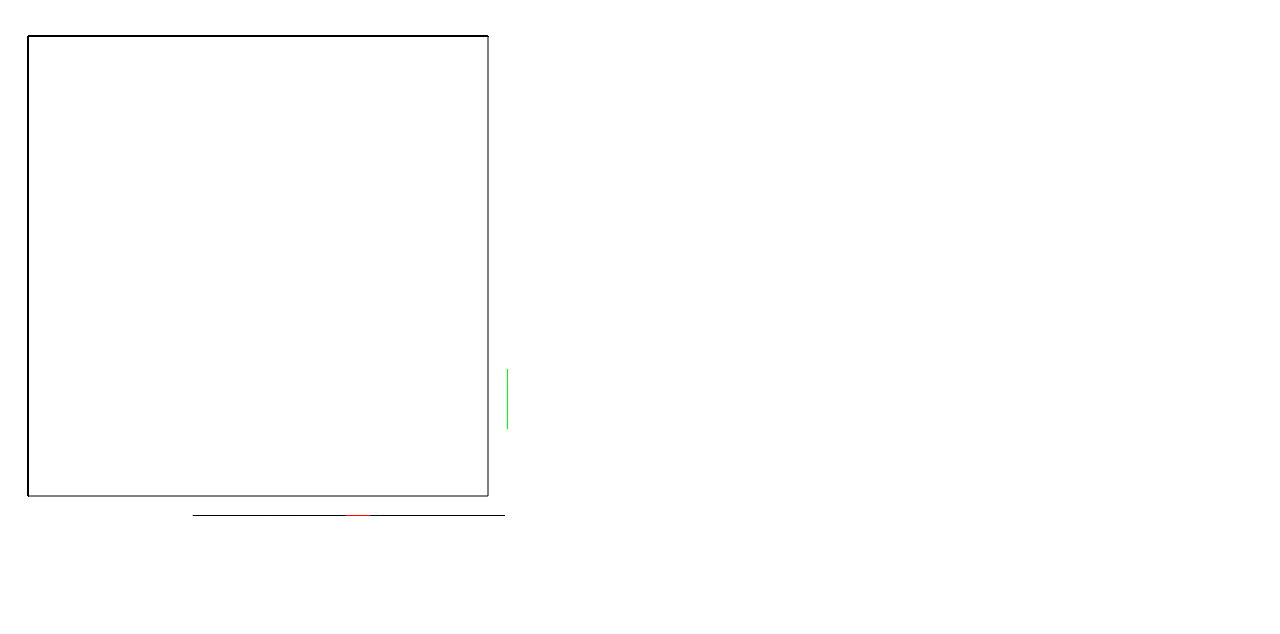
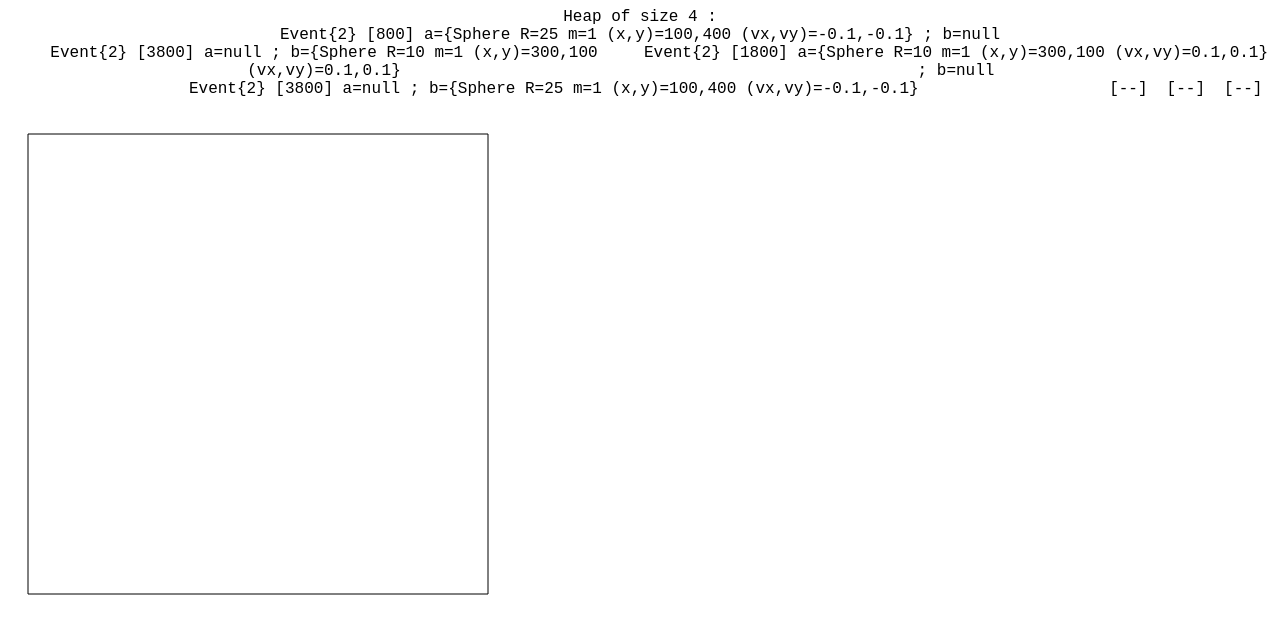
Before and after one commit to DbxDev/NBodySimulation, a plain HTML site: page index.html in a window 1280 px wide. Drawn offline with nearby package versions, Linux system fonts and the light colour scheme.

Commit message:
Sync commit : Work in progress

```diff
--- a/index.html
+++ b/index.html
@@ -13,6 +13,7 @@
 
             </ul>
         </div>
+		<div ><span id='valueDuration'></span></div>
 		<canvas id="my_canvas" width="500" height="500">
             Canvas is not supported by your browser.
         </canvas>
--- a/js/mainCanvas.js
+++ b/js/mainCanvas.js
@@ -18,18 +18,46 @@ window.onload = function()
 		STATIC_VALUES = new StaticValues(canvas);
 		InitBackground(context);
 
-        allSphere = new Array();
+        allSpheres = new Array();
 
         for (var i=0 ; i< 50 ; i++ ) {
-            allSphere[i] = new Sphere(2*i,1,50+2*i ,300 -3*i,0.1,0.15,3*(i%3),3*((i+1)%3)  ,3*((i+2)%3));
+            allSpheres[i] = new Sphere(2*i,1,50+2*i ,300 -3*i,0.1,0.15,3*(i%3),3*((i+1)%3)  ,3*((i+2)%3));
         }
-		sphere1 = new Sphere(10,1,50 ,50 ,0.1,0.15,255,0  ,0);
-        sphere2 = new Sphere(25,1,150 ,150 ,0.15,0.10,0  ,255,0);
-
-		var myInterval = setInterval(animate, STATIC_VALUES.DT);
+		sphere1 = new Sphere(10,1,300 ,100 ,0.1,0.1,255,0  ,0);
+        sphere2 = new Sphere(25,1,100 ,400 ,-0.1,-0.1  ,0  ,255,0);
+		console.log("BEGIN Sphere 1 & 2 in CM. Infinite value set to : " + STATIC_VALUES.INFINITE);
+		spheres = new Array(sphere1, sphere2);
+		CM = new CollisionManager(spheres);
+		for (var i=0 ; i< spheres.length ; i++ ) {
+			console.log("Predicting " + spheres[i]);
+			CM.predict(spheres[i],0);
+		}
+		$('body').prepend(CM.printable());
+		console.log("END Sphere 1 & 2 in CM");
+		// return;
+		var count=0;
+		while (count<100) {
+			console.log("Step "+count++);
+			next = CM.nextEvent();
+			console.log("New event : "+next);
+			console.log("Events in queue : " + CM.sizeEventList());
+			if (isNaN(next.time )) throw new Error("NAN TIME");
+			var timeElapse = 0;
+			// setInterval(animate(next.getDuration()), STATIC_VALUES.DT*1000); // ms expected here
+			CM.resolveEvent(next);
+			for (var i=0 ; i< spheres.length ; i++ ) {
+				spheres[i].Move(next.getDuration());
+				spheres[i].Draw(context);
+            }
+			setTimeout(function(){},1000);
+		}
+		var myInterval = setInterval(animate(100000), STATIC_VALUES.DT*1000);
 
 		/** animation function **/
-		function animate(){
+		function animate(duration){
+
+			// timeElapse+=STATIC_VALUES.DT;
+			// if (timeElapse >= duration) return;
 			// TODO Compute everything
 
 			// RAZ canvas
@@ -37,23 +65,26 @@ window.onload = function()
 
 			InitBackground(context)
 			// TODO : Draw everything
-			sphere1.Move(STATIC_VALUES.DT);
-			sphere1.Draw(context);
-            sphere2.Move(STATIC_VALUES.DT);
-            sphere2.Draw(context);
-            for (var i=0 ; i< 50 ; i++ ) {
-                allSphere[i].Move(STATIC_VALUES.DT);
-                allSphere[i].Draw(context);
+			for (var i=0 ; i< spheres.length ; i++ ) {
+                // spheres[i].Move(next.getDuration());
+                spheres[i].Draw(context);
             }
+
+            // for (var i=0 ; i< 50 ; i++ ) {
+                // allSpheres[i].Move(STATIC_VALUES.DT);
+                // allSpheres[i].Draw(context);
+            // }
+			// $('span#valueDuration').replaceWith(timeElapse);
+			// console.log("Time elapse : " + timeElapse);
         }
-
 }
 
 /* convention
-|-----> y
+
+o------> x
 |
-v
-x
+|
+\/y
 */
 function StaticValues(canvas) {
 	this.BORDER = 20;
@@ -64,7 +95,7 @@ function StaticValues(canvas) {
 	/** 1 unit of space = 10 px **/
 	this.UNIT_SPACE_TO_PX = 10;
 	/** dt **/
-	this.DT = 1000/80 // in ms
+	this.DT = 1/80 // in s
     /** Simulation vars **/
     this.INFINITE = 999999999;
 
@@ -94,6 +125,10 @@ function Sphere(radius, mass, x , y , vx , vy , r , g ,b){
 	this.vy = vy;
 	this.color = rgb(r,g,b);
     this.collision = 0; // number of collisions
+
+	this.toString = function(){
+		return "{Sphere R="+radius+" m="+mass+" (x,y)="+x+","+y+" (vx,vy)="+vx+","+vy+"}";
+	}
 }
 Sphere.prototype.Move = function(dt) {
 	this.x += this.vx * dt;
@@ -112,14 +147,32 @@ Sphere.prototype.Draw = function(context){
  */
 
 Sphere.prototype.TimeToHitVerticalWall = function(){
-    if (this.vx > 0) return (STATIC_VALUES.MAX_X_COORD - this.x) / this.vx;
-    if (this.vx < 0) return (this.x - STATIC_VALUES.MIN_X_COORD) / this.vx;
-    else return STATIC_VALUES.INFINITE;
+    if (this.vx > 0) {
+		console.log("[vx="+this.vx+">0] return "+ (STATIC_VALUES.MAX_X_COORD - this.x) / this.vx);
+		return (STATIC_VALUES.MAX_X_COORD - this.x) / this.vx;
+    }
+	else if (this.vx < 0) {
+		console.log("[vx="+this.vx+"<0] return "+ (this.x - STATIC_VALUES.MIN_X_COORD) / -this.vx);
+		return (this.x - STATIC_VALUES.MIN_X_COORD) / -this.vx;
+    }
+	else {
+		console.log("Else case return "+ STATIC_VALUES.INFINITE);
+		return STATIC_VALUES.INFINITE;
+	}
 };
 Sphere.prototype.TimeToHitHorizontalWall = function(){
-    if (this.vy > 0) return (STATIC_VALUES.MAX_Y_COORD - this.y) / this.vy;
-    if (this.vy < 0) return (this.y - STATIC_VALUES.MIN_Y_COORD) / this.vy;
-    else return STATIC_VALUES.INFINITE;
+    if (this.vy > 0) {
+		console.log("[vy="+this.vy+">0] return "+ (STATIC_VALUES.MAX_Y_COORD - this.y) / this.vy);
+		return (STATIC_VALUES.MAX_Y_COORD - this.y) / this.vy;
+    }
+	else if (this.vy < 0) {
+		console.log("[vy="+this.vy+"<0] return "+ (this.y - STATIC_VALUES.MIN_Y_COORD) / -this.vy);
+		return (this.y - STATIC_VALUES.MIN_Y_COORD) / -this.vy;
+    }
+	else {
+		console.log("Else case return "+ STATIC_VALUES.INFINITE);
+		return STATIC_VALUES.INFINITE;
+	}
 };
 /**
  * Time to hit a particule
@@ -127,19 +180,28 @@ Sphere.prototype.TimeToHitHorizontalWall = function(){
  * @returns {number}
  */
 Sphere.prototype.timeToHit = function(other) {
-    if (this === other) return STATIC_VALUES.INFINITE;
+    if (this == other) return STATIC_VALUES.INFINITE;
     var dx = other.x - this.x;
     var dy = other.y - this.y;
     var dvx = other.vx - this.vx;
     var dvy = other.vy - this.vy;
     var dvdr = dx * dvx + dy * dvy;
-    if (dvdr > 0) return STATIC_VALUES.INFINITE;
-    var dvdv = dvx*dvx + dvy*dvy;
+	console.log(dx+" "+dy+" " + dvx+ " " + dvy + " " +dvdr);
+    if (dvdr > 0) {
+		console.log("[dvdr="+dvdr+" > 0] return "+ STATIC_VALUES.INFINITE);
+		return STATIC_VALUES.INFINITE;
+    }
+	var dvdv = dvx*dvx + dvy*dvy;
     var drdr = dx*dx + dy*dy;
     var sigma = this.radius + other.radius;
     var d = dvdr*dvdr - dvdv * (drdr - sigma*sigma);
-    if (d<0) return STATIC_VALUES.INFINITE;
-    return - (dvdr + Math.sqrt(d)) / dvdv;
+    if (d<=0) {
+		console.log("[d="+d+"<0]"+ STATIC_VALUES.INFINITE);
+		return STATIC_VALUES.INFINITE;
+	}
+
+	console.log("Time to hit between : "+ this + " and " + other + " is " + (- (dvdr + Math.sqrt(d)) / dvdv) + " build with "+dvdr+" " + Math.sqrt(d) + " " + dvdv);
+    return -(dvdr + Math.sqrt(d)) / dvdv;
 };
 /**
  * Bouncing on an other particle
@@ -177,46 +239,133 @@ Sphere.prototype.bounceOffHorizontalWall = function(){
 };
 
 /** The event object **/
-function Event(sphereA, sphereB, time){
-	this.a = sphereA;
-	this.b = sphereB;
+function Event(sphereA, sphereB, time,duration){
+	var a = sphereA;
+	var b = sphereB;
 	this.time = time;
-	this.collisionA = 0;
-	this.collisionB = 0;
-	if (sphereA != undefined) this.collisionA = sphereA.collision;
-	if (sphereB != undefined) this.collisionB = sphereB.collision;
+	var duration = duration;
+	var collisionA = 0;
+	var collisionB = 0;
+	if (sphereA !== null) collisionA = sphereA.collision;
+	if (sphereB !== null) collisionB = sphereB.collision;
 
+	that = this;
+
+	if (sphereA  && sphereB ) 	this.type = Event.TYPE_SPHERE;
+	else if(sphereA) this.type = Event.TYPE_VERTICAL;
+	else if(sphereB) this.type = Event.TYPE_HORIZONTAL;
+	// We need a min priority queue ie : min valuee on top of the heap.
 	this.compareTo = function(other) {
         if (time < other.time) return 1;
 		else if (time === other.time) return 0;
 		else return -1;
     };
-
-	this.toString = function(){
-		return "Event [" + time +"] a="+this.a+" ; b="+b;
+	this.doBounce = function(){
+		if (that.type == Event.TYPE_SPHERE) a.bounceOff(b);
+		else if (that.type == Event.TYPE_VERTICAL) a.bounceOffVerticalWall();
+		else if (that.type == Event.TYPE_HORIZONTAL) b.bounceOffHorizontalWall();
+		else throw new Error("No sphere in this event !");
 	};
+	this.getVertical =function(){ return a;};
+	this.getHorizontal =function(){ return b;};
+	this.getDuration =function(){ return duration;};
 	this.isValid = function(){
 		var result = false;
 		// If the number of collisions has changed > the event is no more valid
-		if (this.a != undefined)
-			result = result || this.a.collision == this.collisionA;
-		if (this.b != undefined)
-			result = result || this.b.collision == this.collisionB;
+		if (a != null)
+			result = result || a.collision == collisionA;
+		if (b != null)
+			result = result || b.collision == collisionB;
 
 		return result;
 	};
+	this.toString = function(){
+		return "Event{"+that.type+"} [" + time +"] a="+a+" ; b="+b;
+	};
 }
+Event.TYPE_SPHERE=0;
+Event.TYPE_VERTICAL=1;
+Event.TYPE_HORIZONTAL=2;
+
 /** The collision manager **/
-function CollisionManager(){
-	this.events = new PriorityQueue();
+function CollisionManager(spheres){
+	if (STATIC_VALUES == undefined) throw new Error("STATIC_VALUES instance not set.");
 
+	var events = new PriorityQueue();
+	var spheres = spheres;
+	var size = spheres.length;
+	var that = this;
+	var time=0;
+	console.log("Building a CM with "+size+" spheres : " + spheres);
 	/** Predicts all the events for a given sphere **/
-	this.predict = function(sphere , t) {
-
-	}
+	this.predict = function(sphereA , t) {
+		for (var i=0 ; i< size ; i++) {
+			sphereB = spheres[i];
+			console.log("Collision "+sphereA+"--"+sphereB);
+			// no event on self
+			if (sphereA === sphereB) continue;
+			// computing the time to hit, if finite > new event
+			dt = sphereA.timeToHit(sphereB);
+			console.log("Collision "+sphereA+"--"+sphereB + " at time " + (t+dt) );
+			if (dt != STATIC_VALUES.INFINITE) {
+				events.Insert(new Event(sphereA , sphereB, t+dt ,dt) );
+			}
+		}
+		console.log("Vertical Collision "+sphereA);
+		dt = sphereA.TimeToHitVerticalWall();
+		console.log("at time " + (t+dt) );
+		if ( dt != STATIC_VALUES.INFINITE) {
+			events.Insert(new Event(sphereA , null, t+dt,dt ));
+		}
+		console.log("Horizontal Collision "+sphereA);
+		dt = sphereA.TimeToHitHorizontalWall();
+		console.log(" at time " + (t+dt) );
+		if ( dt != STATIC_VALUES.INFINITE) {
+			events.Insert(new Event(null , sphereA, t+dt,dt ) );
+		}
+	};
+	this.nextEvent = function(){
+		next = events.DelMax();
+		while (!next.isValid()){
+			next = events.DelMax();
+		}
+		return next;
+	};
+	this.resolveEvent = function(event){
+		time += event.getDuration();
+		event.doBounce();
+		if (event.type == Event.TYPE_SPHERE) {
+			that.predict(event.getVertical(),time);
+			that.predict(event.getHorizontal(),time);
+		} else if (event.type == Event.TYPE_VERTICAL) {
+			that.predict(event.getVertical(),time);
+		} else if (event.type == Event.TYPE_HORIZONTAL) {
+			that.predict(event.getHorizontal(),time);
+		}
+	};
+	this.sizeEventList = function(){ return events.Size(); }
+	this.printable = function() {
+		return events.printable();
+	};
 }
-
-
+// CollisionManager.prototype.nextEvent = function(){
+	// next = events.DelMax().getValue();
+	// while (!next.isValid()){
+		// next = events.DelMax().getValue();
+	// }
+	// return next;
+// };
+// CollisionManager.prototype.resolveEvent = function(event){
+	// this.time += event.getDuration();
+	// if (event.type == Event.TYPE_SPHERE) {
+		// this.predict(event.getVertical(),this.time);
+		// this.predict(event.getHorizontal(),this.time);
+	// } else if (event.type == Event.TYPE_VERTICAL) {
+		// this.predict(event.getVertical(),this.time);
+	// } else if (event.type == Event.TYPE_HORIZONTAL) {
+		// this.predict(event.getHorizontal(),this.time);
+	// }
+// };
 /** tools **/
 function rgb(r,g,b) {
 	return "rgb("+r+","+g+","+b+")";
--- a/js/priorityQueue.js
+++ b/js/priorityQueue.js
@@ -11,21 +11,21 @@ function PriorityQueue(){
 
     // Private methods
     var swim = function(i){
-        console.debug("Swimming index " + i);
+        //console.debug("Swimming index " + i);
 		k=i
         while (k>1){
 			half_k= intDiv(k,2);
-			console.debug("k="+k+" : " + heap[k] + " k/2="+half_k+" " + heap[half_k]);
+			//console.debug("k="+k+" : " + heap[k] + " k/2="+half_k+" " + heap[half_k]);
 
 			if (heap[k].compareTo(heap[half_k]) <= 0 ) break;
 
             swap(k,half_k);
 			k=half_k;
         }
-        console.debug("New position " + k + "\nArray "+ heap);
+        //console.debug("New position " + k + "\nArray "+ heap);
     };
     var sink = function(i){
-        console.debug("Sinking index " + i);
+        //console.debug("Sinking index " + i);
 		k=i;
         while (k<=size){
             // Compare parent and both children
@@ -63,7 +63,7 @@ function PriorityQueue(){
 				break
 			}
         }
-        console.debug("New position " + k+ "\nArray "+ heap);
+        //console.debug("New position " + k+ "\nArray "+ heap);
     };
     // Public methods
     var swap = function(i,j){
@@ -89,6 +89,7 @@ function PriorityQueue(){
     this.Max = function() {
         return heap[1];
     };
+	this.Size = function() { return size ; };
     this.toString = function(){
         var result = "PQ of size ["+size+"] : ";
         for (var i=0 ; i<size+1; i++) {
```
